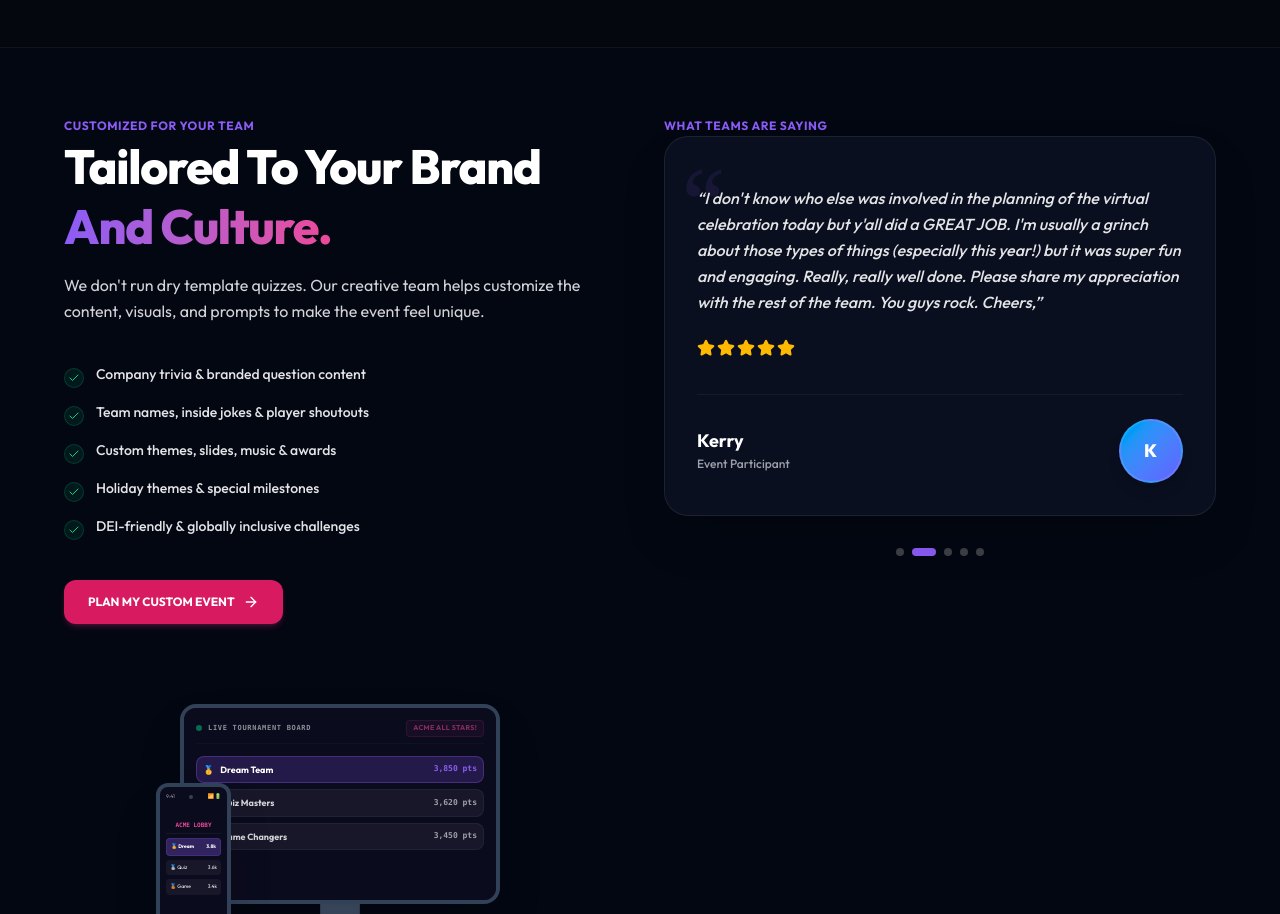
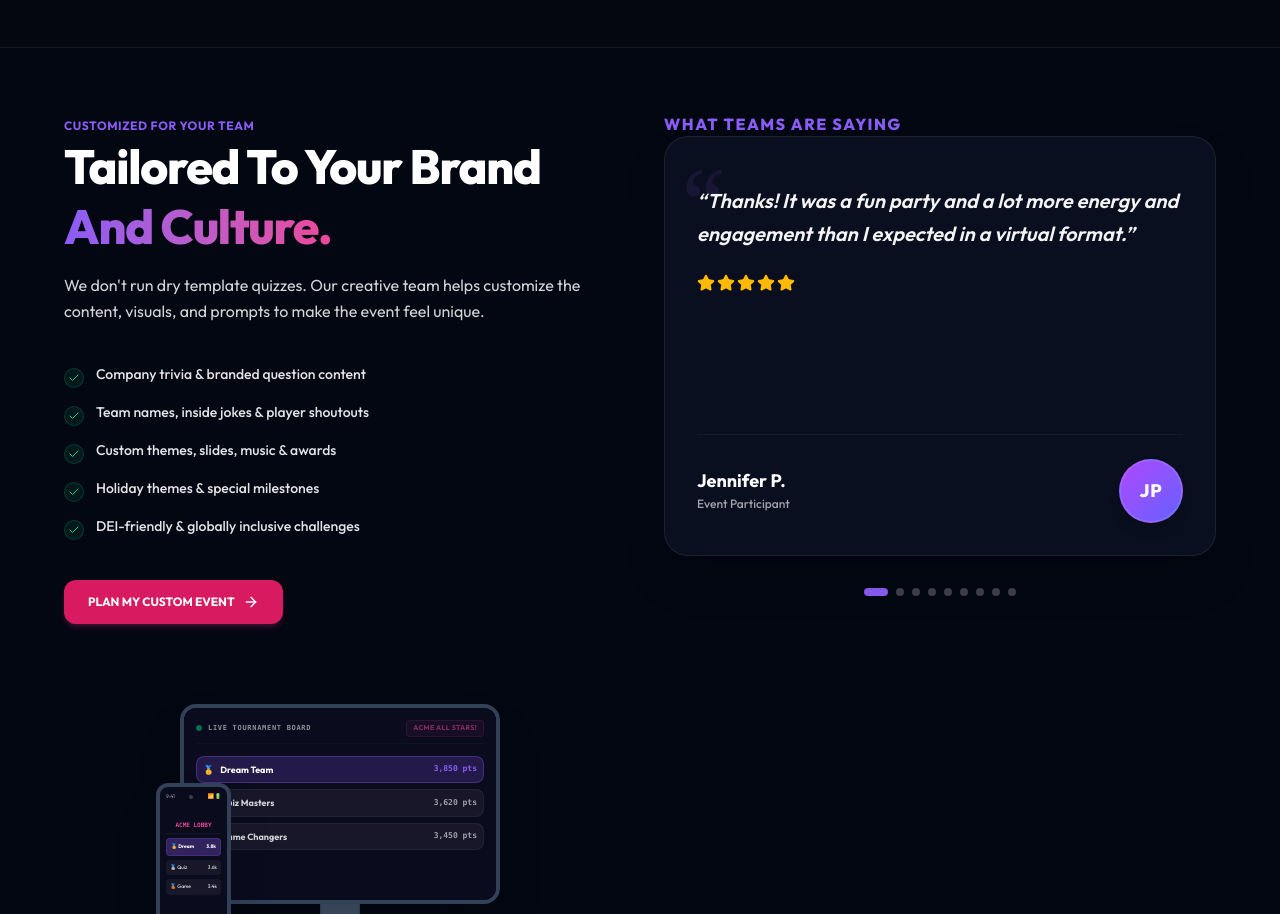
Before and after one commit to moveupwithmike/Teamtastic_Website, a Next.js app: page /team-experiences in a window 1280 px wide. Shown: the part 3263-4177 px from the top of the page. Built offline with nearby package versions, Linux system fonts and the light colour scheme.

Commit message:
feat(testimonials): add more real customer reviews and increase font sizes

```diff
--- a/src/components/TestimonialsCarousel.js
+++ b/src/components/TestimonialsCarousel.js
@@ -33,11 +33,39 @@ const testimonials = [
     gradient: "from-emerald-500 to-teal-500",
   },
   {
-    quote: "The event we hosted last night was received VERY well by our team. Huge Success!",
+    quote: "Thank you so much for your assistance. The event we hosted last night was received VERY well by our team. Huge Success! We may be interested in moving to a subscription plan in the future. Are there any promotions available if we go that route? I am thinking having 4 events a month is a good starting point.",
     author: "Corporate Partner",
     role: "Verified Host Partner",
     initials: "CP",
     gradient: "from-rose-500 to-pink-500",
+  },
+  {
+    quote: "Was a great and fun event and yes, easier to plan than expected – Horia was great to work with. Michael is a fantastic host!",
+    author: "Verified Event Host",
+    role: "Corporate Client",
+    initials: "EH",
+    gradient: "from-fuchsia-500 to-pink-500",
+  },
+  {
+    quote: "Thanks so much for helping ukengames! Our team had a great time, we have received some fantastic feedback. I've just completed the survey from the previous email. Thanks for your help with getting this experience set up for our team.",
+    author: "Uken Games Team",
+    role: "Verified Client",
+    initials: "UG",
+    gradient: "from-violet-500 to-fuchsia-500",
+  },
+  {
+    quote: "Yes, the feedback was awesome! Everyone really enjoyed themselves and they can’t stop talking about how much of a unique experience this has been. We really had a great time and will definitely be calling on you again. We’ve done other trivia games but nothing like this. By the way, Michael was really a great host.",
+    author: "Verified Client",
+    role: "Corporate Client",
+    initials: "VC",
+    gradient: "from-cyan-500 to-teal-500",
+  },
+  {
+    quote: "This event was awesome and really appreciate how well Michael was able to improvise and make our last minute event a success. Everyone was very happy.",
+    author: "Event Organizer",
+    role: "Corporate Client",
+    initials: "EO",
+    gradient: "from-yellow-500 to-amber-500",
   }
 ];
 
@@ -48,17 +76,17 @@ export default function TestimonialsCarousel() {
   useEffect(() => {
     const timer = setInterval(() => {
       setActiveIndex((prevIndex) => (prevIndex + 1) % testimonials.length);
-    }, 6000);
+    }, 8000); // 8 seconds per slide to allow reading longer quotes
     return () => clearInterval(timer);
   }, []);
 
   return (
     <div className="space-y-6 text-left w-full lg:sticky lg:top-28">
-      <span className="text-xs font-bold uppercase tracking-wider text-brand-purple">
+      <span className="text-sm md:text-base font-extrabold uppercase tracking-widest text-brand-purple">
         WHAT TEAMS ARE SAYING
       </span>
 
-      <div className="glassmorphism border border-white/10 rounded-3xl p-8 relative flex flex-col justify-between shadow-2xl min-h-[380px] transition-all duration-300">
+      <div className="glassmorphism border border-white/10 rounded-3xl p-8 relative flex flex-col justify-between shadow-2xl min-h-[420px] transition-all duration-300">
         {/* Large quote icon in background */}
         <span className="text-brand-purple/10 text-8xl font-serif leading-none absolute top-4 left-4 select-none">“</span>
 
@@ -67,7 +95,7 @@ export default function TestimonialsCarousel() {
           key={activeIndex}
           className="space-y-6 z-10 flex-grow animate-in fade-in slide-in-from-bottom-2 duration-300"
         >
-          <p className="text-zinc-200 font-medium italic text-sm md:text-base leading-relaxed pt-4">
+          <p className="text-zinc-100 font-semibold italic text-base md:text-lg lg:text-xl leading-relaxed pt-4">
             &ldquo;{testimonials[activeIndex].quote}&rdquo;
           </p>
 
@@ -90,7 +118,7 @@ export default function TestimonialsCarousel() {
           </div>
 
           {/* Initials badge instead of fake faces */}
-          <div className={`w-14 h-14 md:w-16 md:h-16 rounded-full bg-gradient-to-br ${testimonials[activeIndex].gradient} border-2 border-white/10 flex items-center justify-center shadow-lg`}>
+          <div className={`w-14 h-14 md:w-16 md:h-16 rounded-full bg-gradient-to-br ${testimonials[activeIndex].gradient} border-2 border-white/10 flex items-center justify-center shadow-lg shrink-0`}>
             <span className="text-white font-extrabold text-base md:text-lg tracking-wider">
               {testimonials[activeIndex].initials}
             </span>
@@ -99,7 +127,7 @@ export default function TestimonialsCarousel() {
       </div>
 
       {/* Clickable Dot Indicators */}
-      <div className="flex items-center justify-center gap-2 pt-2">
+      <div className="flex flex-wrap items-center justify-center gap-2 pt-2">
         {testimonials.map((_, idx) => (
           <button
             key={idx}
@@ -107,7 +135,7 @@ export default function TestimonialsCarousel() {
             className={`h-2 rounded-full transition-all duration-300 cursor-pointer ${
               idx === activeIndex
                 ? "w-6 bg-brand-purple"
-                : "w-2 bg-zinc-700 hover:bg-zinc-600"
+                : "w-2 bg-zinc-700 hover:bg-zinc-650"
             }`}
             aria-label={`Go to testimonial ${idx + 1}`}
           />
```
